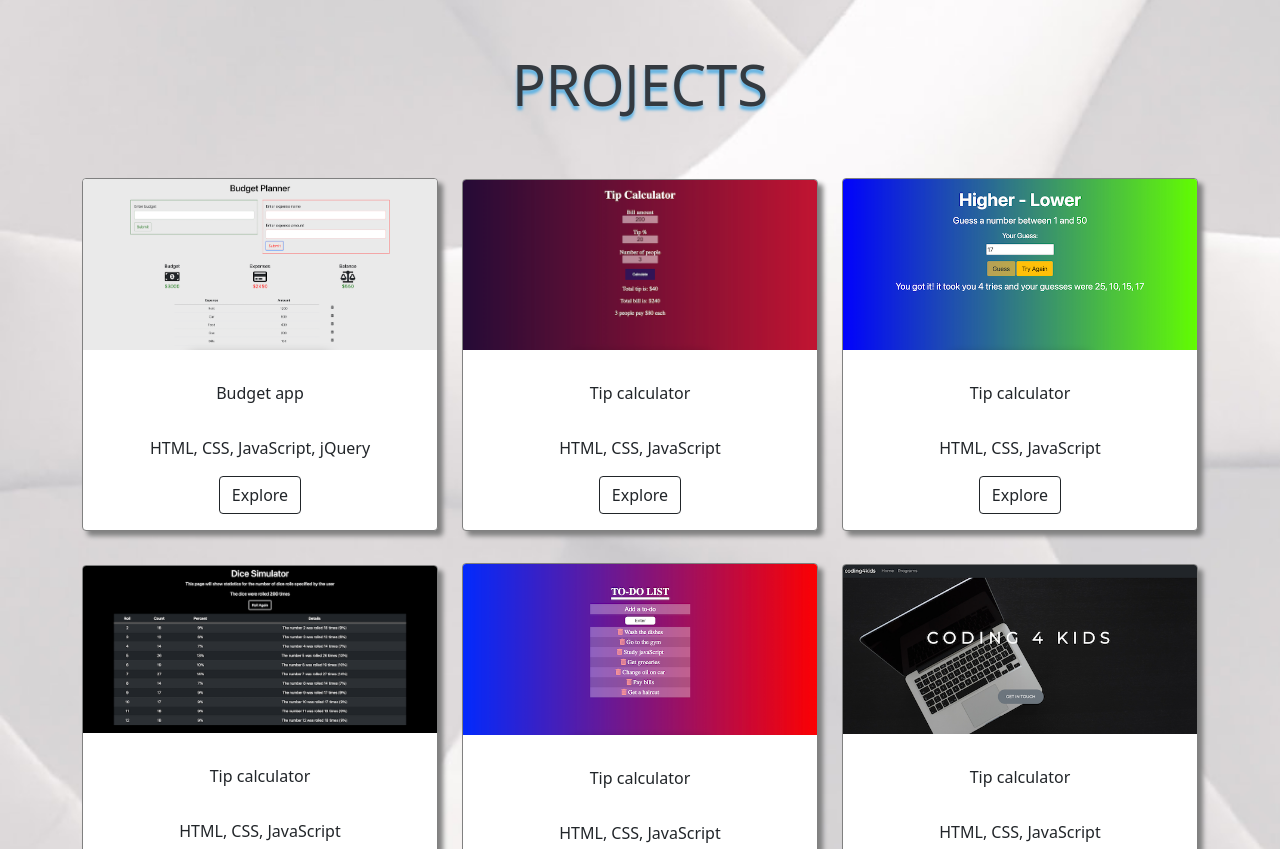
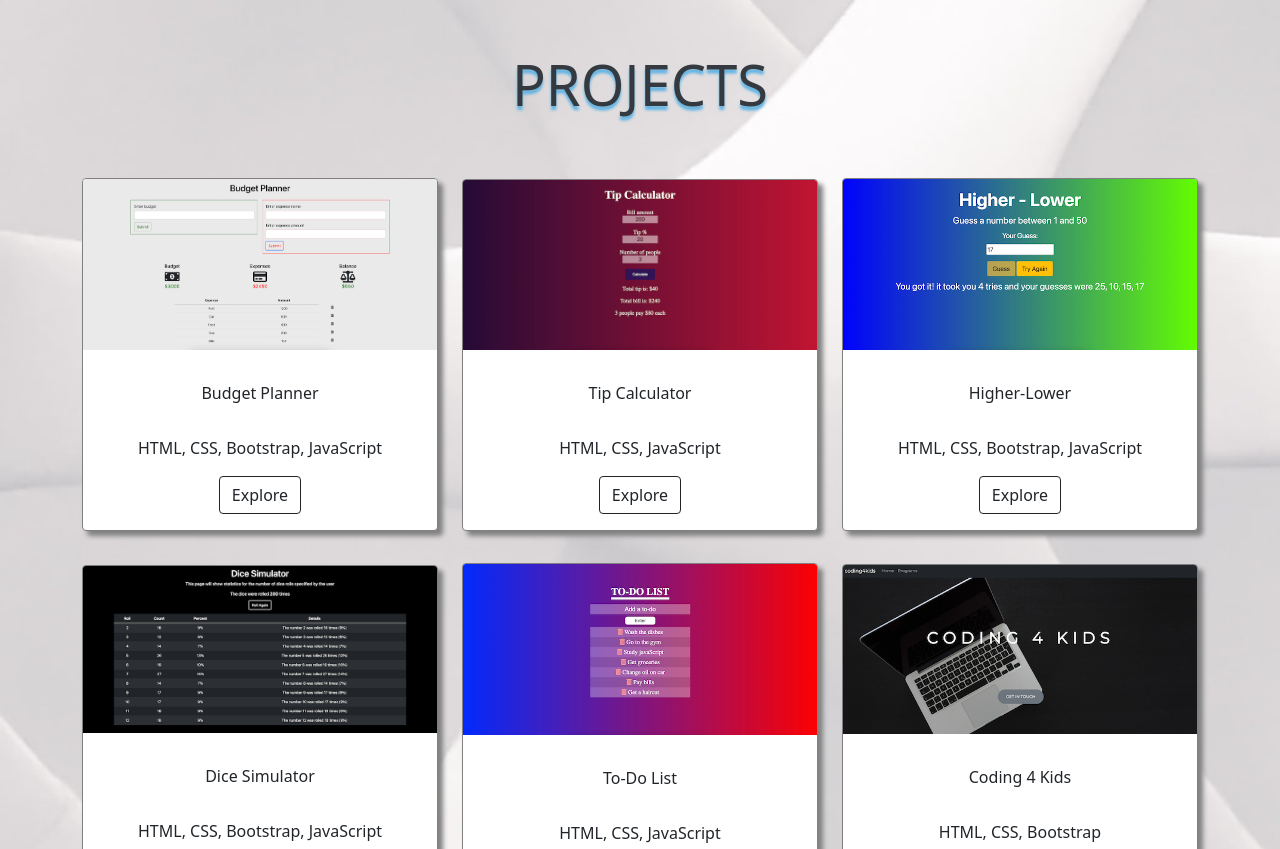
Before and after one commit to andresfcatano0/personal-website, a plain HTML site: page index.html in a window 1280 px wide. Shown: the part 1951-2800 px from the top of the page. Drawn offline with nearby package versions, Linux system fonts and the light colour scheme.

Commit message:
Update projects section

```diff
--- a/index.html
+++ b/index.html
@@ -20,8 +20,8 @@
 
 <section id="top">
 	<div id="content" class="text-white">
-	  <h1>Hello, I'm Andres Catano</h1>
-	  <h3>I like to code</h3>
+	  <h1>Andres Catano</h1>
+	  <h3>Web Developer</h3>
 	  <hr>
 	  <a class="nav-link" href="#skills">
 	  	<button type="button" class="btn btn-outline-light">View my work</button>
@@ -135,8 +135,8 @@
     	<div class="card" >
   		  <img src="pics/budget.png" class="card-img-top" alt="...">
   		  <div class="card-body">
-   			<p class="card-text">Budget app</p>
-    		<p class="card-text">HTML, CSS, JavaScript, jQuery</p>
+   			<p class="card-text">Budget Planner</p>
+    		<p class="card-text">HTML, CSS, Bootstrap, JavaScript</p>
     		<a href="https://andresfcatano0.github.io/budget/" class="btn btn-outline-dark">Explore</a>
  		  </div>
 		</div>
@@ -145,7 +145,7 @@
     	<div class="card" >
   		  <img src="pics/tip.png" class="card-img-top" alt="...">
   		  <div class="card-body">
-   			<p class="card-text">Tip calculator</p>
+   			<p class="card-text">Tip Calculator</p>
     		<p class="card-text">HTML, CSS, JavaScript</p>
     		<a href="https://andresfcatano0.github.io/tip-calculator/" class="btn btn-outline-dark">Explore</a>
  		  </div>
@@ -155,8 +155,8 @@
     	<div class="card" >
   		  <img src="pics/higher-lower.png" class="card-img-top" alt="...">
   		  <div class="card-body">
-   			<p class="card-text">Tip calculator</p>
-    		<p class="card-text">HTML, CSS, JavaScript</p>
+   			<p class="card-text">Higher-Lower</p>
+    		<p class="card-text">HTML, CSS, Bootstrap, JavaScript</p>
     		<a href="https://andresfcatano0.github.io/higher-lower/" class="btn btn-outline-dark">Explore</a>
  		  </div>
 		</div>
@@ -165,8 +165,8 @@
     	<div class="card" >
   		  <img src="pics/dice.png" class="card-img-top" alt="...">
   		  <div class="card-body">
-   			<p class="card-text">Tip calculator</p>
-    		<p class="card-text">HTML, CSS, JavaScript</p>
+   			<p class="card-text">Dice Simulator</p>
+    		<p class="card-text">HTML, CSS, Bootstrap, JavaScript</p>
     		<a href="https://andresfcatano0.github.io/dice-simulator/" class="btn btn-outline-dark">Explore</a>
  		  </div>
 		</div>
@@ -175,7 +175,7 @@
     	<div class="card" >
   		  <img src="pics/todo.png" class="card-img-top" alt="...">
   		  <div class="card-body">
-   			<p class="card-text">Tip calculator</p>
+   			<p class="card-text">To-Do List</p>
     		<p class="card-text">HTML, CSS, JavaScript</p>
     		<a href="https://andresfcatano0.github.io/to-do-list/" class="btn btn-outline-dark">Explore</a>
  		  </div>
@@ -185,8 +185,8 @@
     	<div class="card" >
   		  <img src="pics/coding4kids.png" class="card-img-top" alt="...">
   		  <div class="card-body">
-   			<p class="card-text">Tip calculator</p>
-    		<p class="card-text">HTML, CSS, JavaScript</p>
+   			<p class="card-text">Coding 4 Kids</p>
+    		<p class="card-text">HTML, CSS, Bootstrap</p>
     		<a href="https://andresfcatano0.github.io/coding4kids/" class="btn btn-outline-dark">Explore</a>
  		  </div>
 		</div>
```
